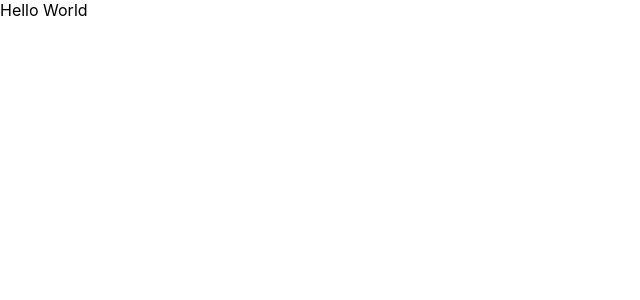
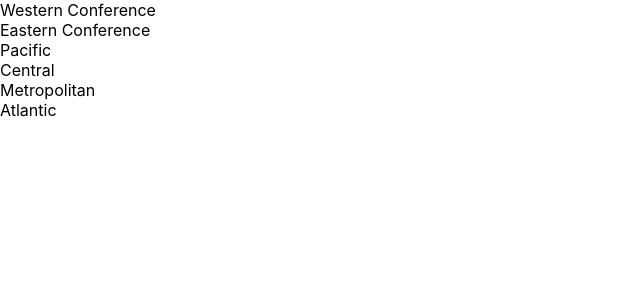
Before and after one commit to jjohnston55/nhl-stats, a React (Create React App) app: page / in a window 1280 px wide. Shown: the top 300 px of the page, without its empty margins (0-640 px from the left). Built offline with nearby package versions, Linux system fonts and the light colour scheme; no server answers.

Commit message:
created api file and major components

```diff
--- a/package.json
+++ b/package.json
@@ -6,8 +6,12 @@
     "@testing-library/jest-dom": "^4.2.4",
     "@testing-library/react": "^9.5.0",
     "@testing-library/user-event": "^7.2.1",
+    "antd": "^4.7.2",
+    "axios": "^0.20.0",
+    "object-path": ">=0.11.5",
     "react": "^16.14.0",
     "react-dom": "^16.14.0",
+    "react-redux": "^7.2.1",
     "react-scripts": "3.4.3"
   },
   "scripts": {
--- a/public/index.html
+++ b/public/index.html
@@ -10,34 +10,11 @@
       content="Web site created using create-react-app"
     />
     <link rel="apple-touch-icon" href="%PUBLIC_URL%/logo192.png" />
-    <!--
-      manifest.json provides metadata used when your web app is installed on a
-      user's mobile device or desktop. See https://developers.google.com/web/fundamentals/web-app-manifest/
-    -->
     <link rel="manifest" href="%PUBLIC_URL%/manifest.json" />
-    <!--
-      Notice the use of %PUBLIC_URL% in the tags above.
-      It will be replaced with the URL of the `public` folder during the build.
-      Only files inside the `public` folder can be referenced from the HTML.
-
-      Unlike "/favicon.ico" or "favicon.ico", "%PUBLIC_URL%/favicon.ico" will
-      work correctly both with client-side routing and a non-root public URL.
-      Learn how to configure a non-root public URL by running `npm run build`.
-    -->
-    <title>React App</title>
+    <title>NHL Stats</title>
   </head>
   <body>
     <noscript>You need to enable JavaScript to run this app.</noscript>
     <div id="root"></div>
-    <!--
-      This HTML file is a template.
-      If you open it directly in the browser, you will see an empty page.
-
-      You can add webfonts, meta tags, or analytics to this file.
-      The build step will place the bundled scripts into the <body> tag.
-
-      To begin the development, run `npm start` or `yarn start`.
-      To create a production bundle, use `npm run build` or `yarn build`.
-    -->
   </body>
 </html>
--- a/src/App.js
+++ b/src/App.js
@@ -1,10 +1,16 @@
 import React from 'react';
+import Home from './components/pages/home';
+import Team from './components/pages/team';
+import Player from './components/pages/player';
 import './App.css';
 
-function App() {
+
+const App = () => {
 	return (
 		<>
-			<div>Hello World</div>
+			<Home />
+			<Team />
+			<Player />
 		</>
 	)
 }
--- /dev/null
+++ b/src/api/index.js
@@ -0,0 +1,36 @@
+import axios from 'axios';
+
+// https://gitlab.com/dword4/nhlapi/-/blob/master/stats-api.md
+const ENDPOINT = 'https://statsapi.web.nhl.com/api/v1';
+
+const NHL = function(attrs) {
+    if (attrs) {
+        Object.assign(this, attrs);
+    }
+};
+
+NHL.prototype.GetTeams = function() {
+    return axios.get(`${ENDPOINT}/teams`).then(response => {
+        return response.data;
+    }).catch(err => console.error(err));
+}
+
+NHL.prototype.GetTeamRoster = function(teamID) {
+    return axios.get(`${ENDPOINT}/teams/${teamID}/roster`).then(response => {
+        return response.data;
+    }).catch(err => console.error(err));
+}
+
+NHL.prototype.GetPlayer = function(playerID) {
+    return axios.get(`${ENDPOINT}/people/${playerID}`).then(response => {
+        return response.data;
+    }).catch(err => console.error(err));
+}
+
+NHL.prototype.GetPlayerStats = function(playerID, statType = 'statsSingleSeason') {
+    return axios.get(`${ENDPOINT}/people/${playerID}/stats?stats=${statType}`).then(response => {
+        return response.data;
+    }).catch(err => console.error(err));
+}
+
+export default NHL;
--- /dev/null
+++ b/src/components/pages/home/index.jsx
@@ -0,0 +1,30 @@
+import React, { useEffect } from 'react';
+import { Row, Col } from 'antd';
+import NHL from '../../../api';
+
+const Home = (props) => {
+    const api = new NHL();
+
+    useEffect(() => {
+        api.GetTeams().then(data => {
+            console.log(data.teams);
+        });
+    }, []);
+
+    return (
+        <>
+            <Row>
+                <Col span={12}>Western Conference</Col>
+                <Col span={12}>Eastern Conference</Col>
+            </Row>
+            <Row>
+                <Col>Pacific</Col>
+                <Col>Central</Col>
+                <Col>Metropolitan</Col>
+                <Col>Atlantic</Col>
+            </Row>
+        </>
+    )
+}
+
+export default Home;
--- /dev/null
+++ b/src/components/pages/player/index.jsx
@@ -0,0 +1,12 @@
+import React from 'react';
+
+const Player = (props) => {
+
+    return (
+        <>
+
+        </>
+    )
+}
+
+export default Player;
--- /dev/null
+++ b/src/components/pages/team/index.jsx
@@ -0,0 +1,12 @@
+import React from 'react';
+
+const Team = (props) => {
+
+    return (
+        <>
+
+        </>
+    )
+}
+
+export default Team;
```
Also changed, not shown: 2 other files (tests, documents, lock files or other folders).
